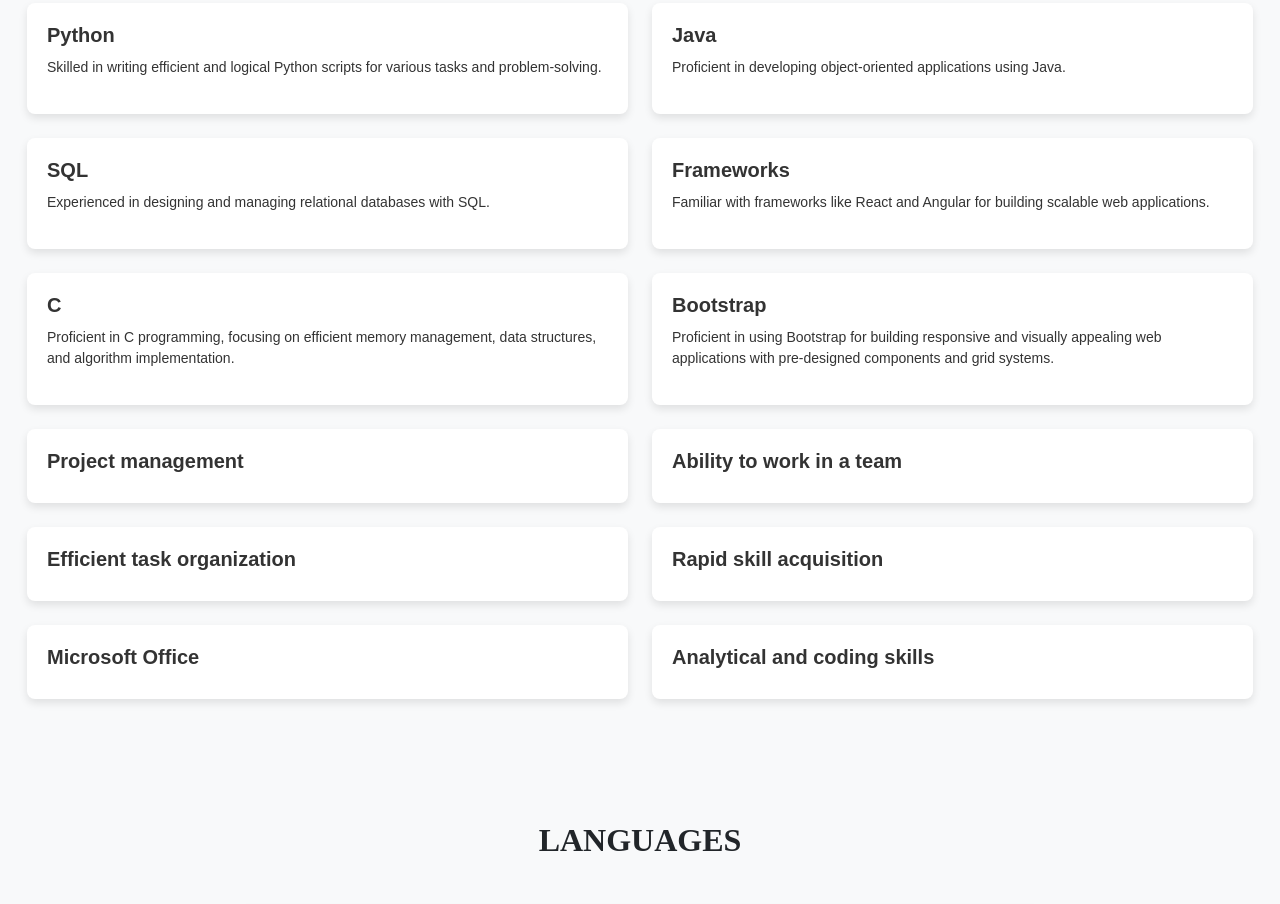
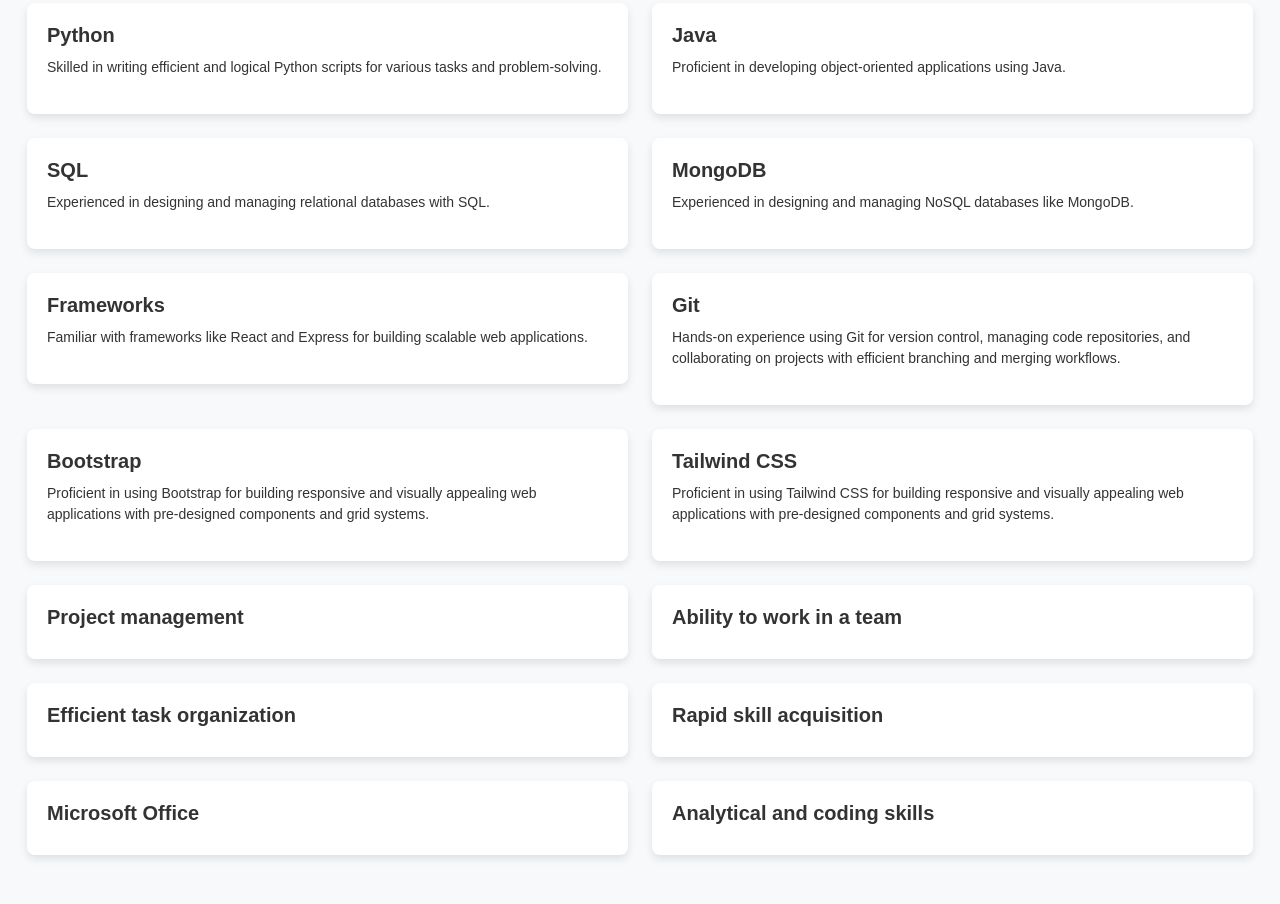
Before and after one commit to ashwin-k-m/ashwin-mullachery, a plain HTML site: page index.html in a window 1280 px wide. Shown: the part 4366-5270 px from the top of the page. Drawn offline with nearby package versions, Linux system fonts and the light colour scheme.

Commit message:
Update index.html
Updated

```diff
--- a/index.html
+++ b/index.html
@@ -530,20 +530,32 @@
                 </div>
                 <div class="col-md-6 mb-4">
                     <div class="skill-box">
-                        <h5>Frameworks</h5>
-                        <p>Familiar with frameworks like React and Angular for building scalable web applications.</p>
+                        <h5>MongoDB</h5>
+                        <p>Experienced in designing and managing NoSQL databases like MongoDB.</p>
                     </div>
                 </div>
                 <div class="col-md-6 mb-4">
                     <div class="skill-box">
-                        <h5>C</h5>
-                        <p>Proficient in C programming, focusing on efficient memory management, data structures, and algorithm implementation.</p>
+                        <h5>Frameworks</h5>
+                        <p>Familiar with frameworks like React and Express for building scalable web applications.</p>
+                    </div>
+                </div>
+                <div class="col-md-6 mb-4">
+                    <div class="skill-box">
+                        <h5>Git</h5>
+                        <p>Hands-on experience using Git for version control, managing code repositories, and collaborating on projects with efficient branching and merging workflows. </p>
                     </div>
                 </div>
                 <div class="col-md-6 mb-4">
                     <div class="skill-box">
                         <h5>Bootstrap</h5>
                         <p>Proficient in using Bootstrap for building responsive and visually appealing web applications with pre-designed components and grid systems.</p>
+                    </div>
+                </div>
+                <div class="col-md-6 mb-4">
+                    <div class="skill-box">
+                        <h5>Tailwind CSS</h5>
+                        <p>Proficient in using Tailwind CSS for building responsive and visually appealing web applications with pre-designed components and grid systems.</p>
                     </div>
                 </div>
                 <div class="col-md-6 mb-4">
```
